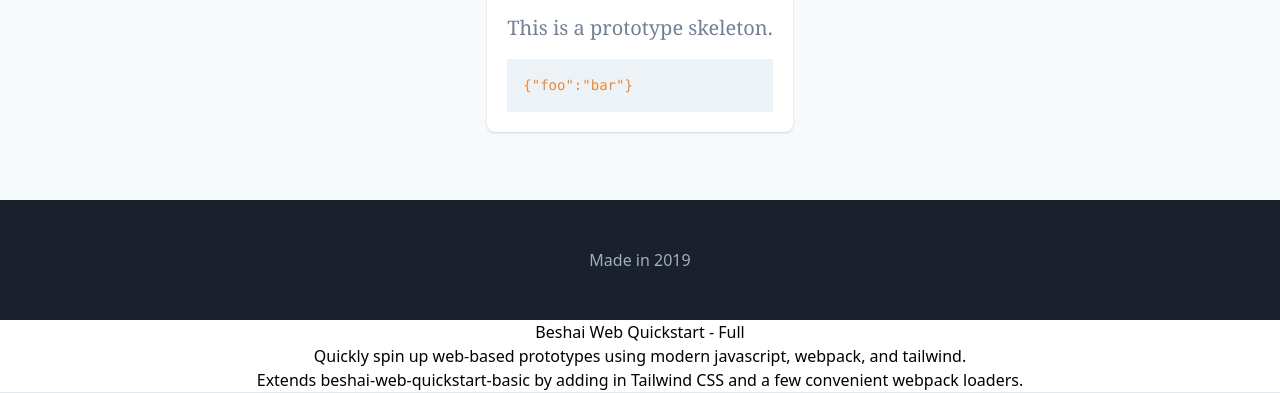
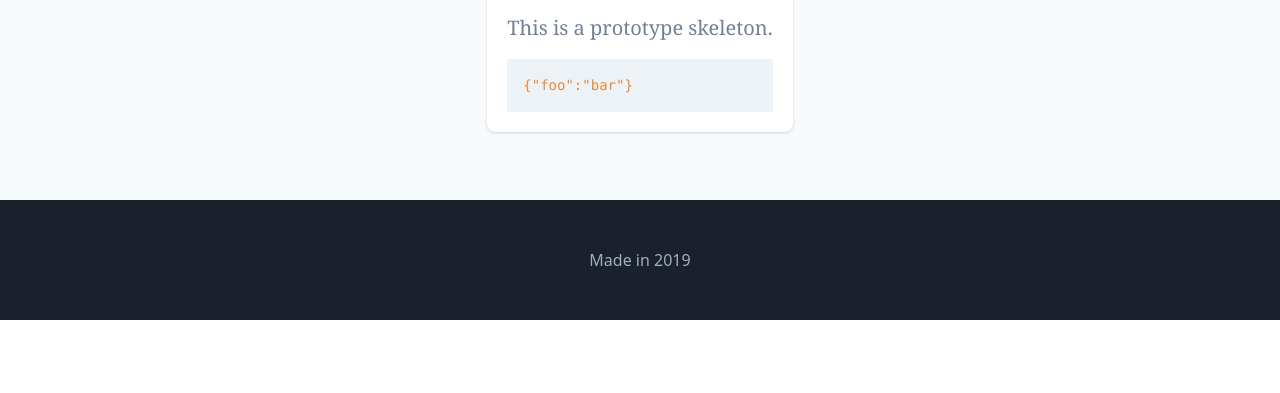
Before and after one commit to pbeshai/beshai-web-quickstart-full, a website built with webpack: page public/index.html in a window 1280 px wide. Shown: the part 486-879 px from the top of the page. After the commit the page ends 806 px from the top, so only its background shows below. Built offline with nearby package versions, Linux system fonts and the light colour scheme.

Commit message:
remove extra html

```diff
--- a/public/index.html
+++ b/public/index.html
@@ -10,11 +10,3 @@
     <div id="root"></div>
   </body>
 </html>
-
-<div align="center">
-  <h1>Beshai Web Quickstart - Full</h1>
-  <p>Quickly spin up web-based prototypes using modern javascript, webpack, and tailwind.</p>
-  <p>Extends <a href="https://github.com/pbeshai/beshai-web-quickstart-basic">beshai-web-quickstart-basic</a> by adding in <a href="https://tailwindcss.com/">Tailwind CSS</a> and a few convenient webpack loaders.
-  </p>
-  <hr />
-</div>
```
